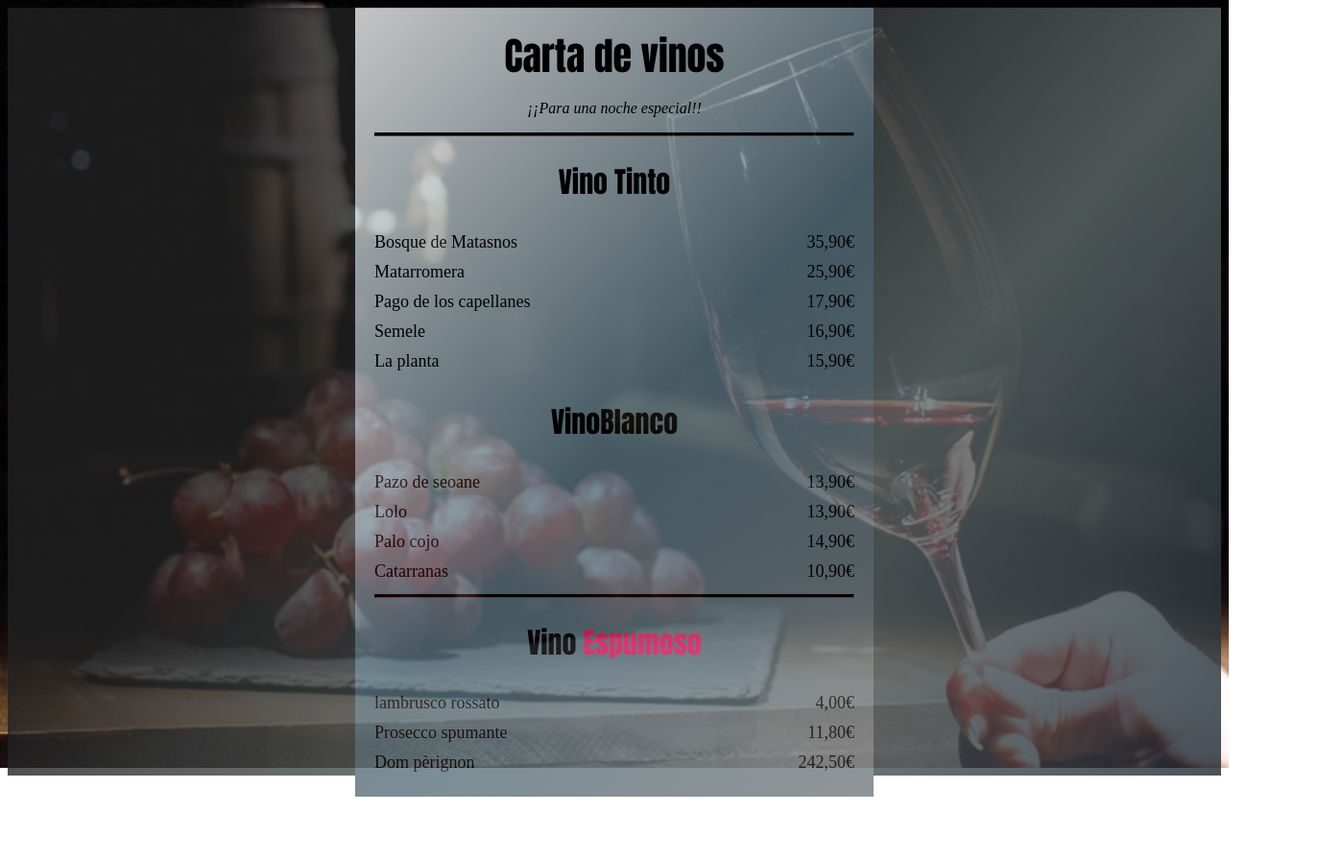
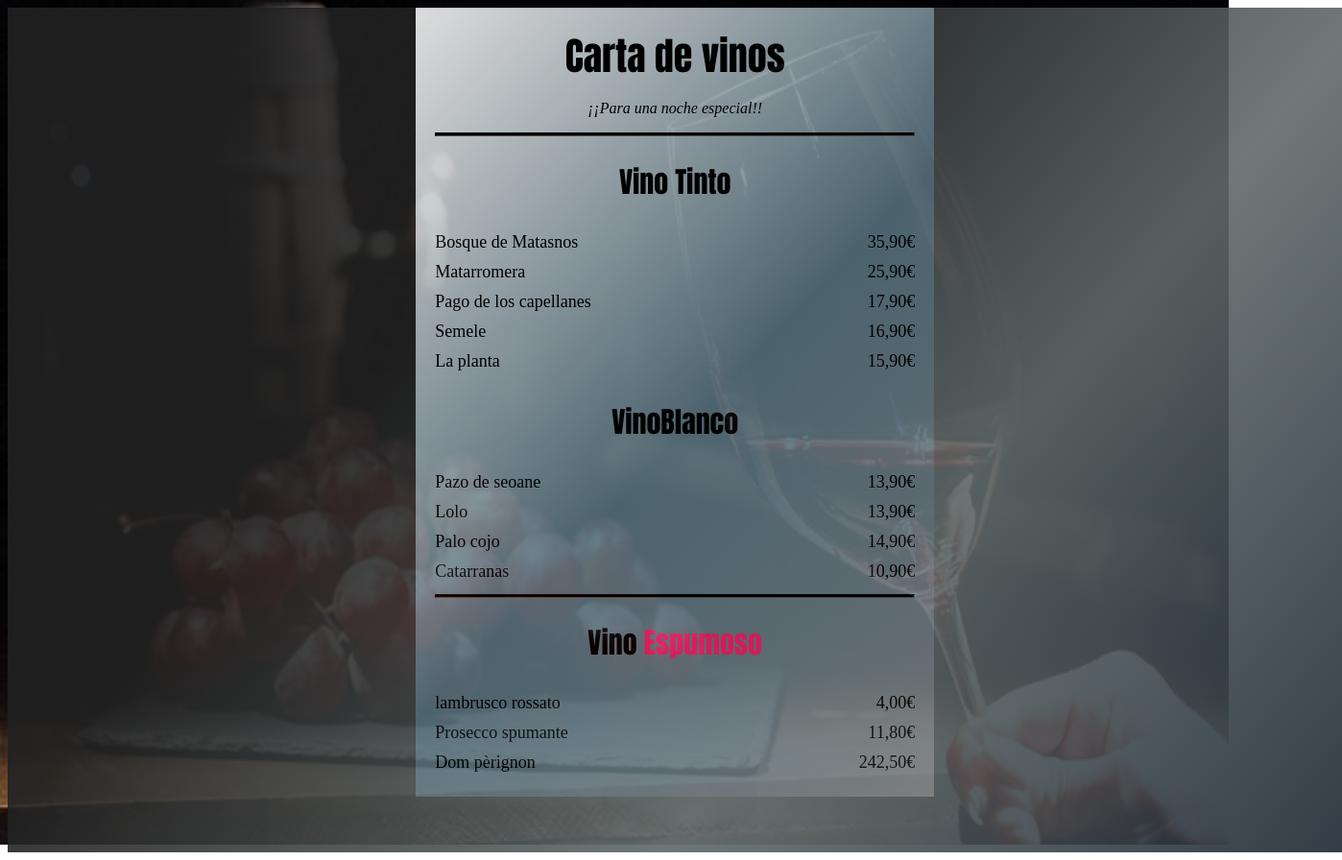
Before and after one commit to Heri210/menurestaurante, a plain HTML site: page index.html in a window 1280 px wide. Shown: the whole page at 96% size, 1398 px wide, since content can reach past the window. Before the commit the page ends 830 px from the top, so only its background shows below. Drawn offline with Linux system fonts and the light colour scheme.

Commit message:
Update estilo.css

```diff
--- a/estilo.css
+++ b/estilo.css
@@ -1,15 +1,16 @@
+
 body {
     background-image: url(imagenf.jpg);
-    background-size: 100vw 100vh;
+    background-size: 100vw 110vh;
 
     background-repeat: no-repeat
   }
 
   .cap{
-    width: 100%;
-    height: 100vh;
+    width: 110%;
+    height: 110vh;
     background: linear-gradient(130deg, #212121,#212121,#5F6A6A,#1C2833 );
-    opacity: 0.8;
+    opacity: 0.9;
   }
 
   h1 {
```
